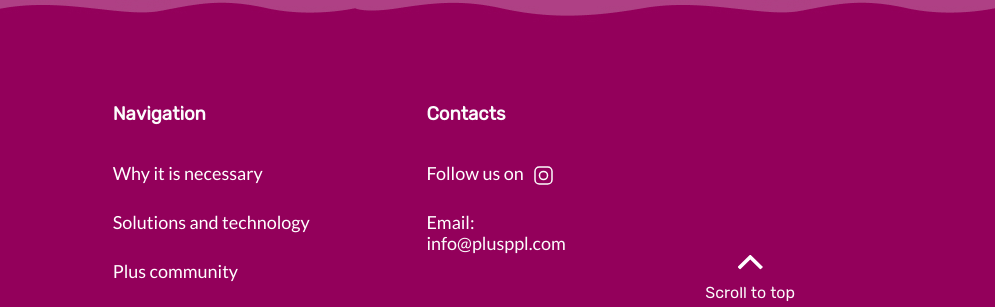
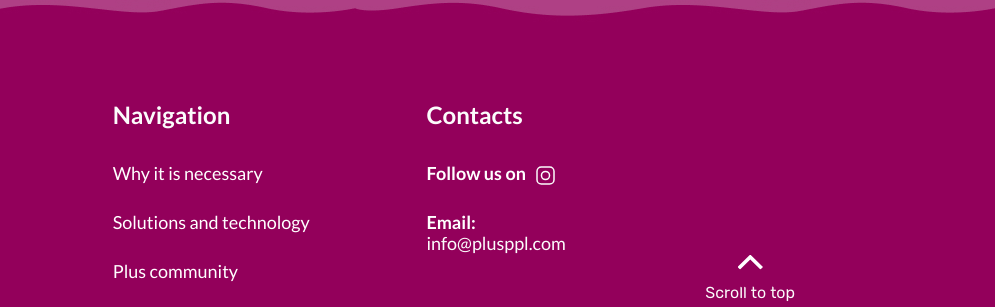
Before and after one commit to Dissmay/Plusppl, a website built with webpack: page src/templates/index.html in a window 1280 px wide. Shown: the part 5722-6029 px from the top of the page, 285-1280 px from the left. Built offline with nearby package versions, Linux system fonts and the light colour scheme; a script that the page names is missing; files whose address does not match are found by name.

Commit message:
Доделал шрифт внизу

```diff
--- a/src/precss/styles.less
+++ b/src/precss/styles.less
@@ -1279,6 +1279,21 @@ svg {
       });
   }
 }
+#footerEmailp{
+  font-size:18px;
+  font-weight:Lato;
+  font-weight:700;
+}
+#footerEmail{
+  font-size:18px;
+  font-weight:Lato;
+  font-weight:400;
+}
+#footerFollow{
+  font-size:18px;
+   font-weight:Lato;
+  font-weight:700;
+}
 .footer {
   background-image: url(../img/footerBackground.jpg);
   padding-top: 100px;
@@ -1291,6 +1306,8 @@ svg {
 
       });
 &__instaIcon{
+  font-family:Lato;
+  font-weight:700;
    &:after{
         content:'';
         display:inline-block;
@@ -1340,10 +1357,19 @@ svg {
       color: #fcfcfc;
       text-decoration: none;
     }
-  }
+
+  }
+
   &__li {
+
+
+
+
     &_h {
       margin-bottom: 38px;
+      font-family:Lato;
+      font-weight:700;
+      font-size:24px;
     }
     &_p {
       margin-bottom: 28px;
@@ -1351,10 +1377,9 @@ svg {
       font-size:18px;
       text-decoration:none;
       color:#fff;
-      font-family:Rubik plus;
-      &:last-child {
-        font-family:lato;
-      }
+      font-family:Lato;
+      font-weight:400;
+
 
       .media(600px,{
        margin-bottom: 20px;
--- a/src/templates/index.html
+++ b/src/templates/index.html
@@ -10,7 +10,7 @@
 	<title> Document </title>
 	<link rel="stylesheet" href="./css/styles.css">
 	<link href="https://fonts.googleapis.com/css?family=Pacifico|Rubik:400,700&display=swap" rel="stylesheet">
-<link href="https://fonts.googleapis.com/css?family=Lato:400,700&display=swap" rel="stylesheet">
+<link href="https://fonts.googleapis.com/css?family=Lato:400,700,900&display=swap" rel="stylesheet">
 	<!-- HTML5 shim and Respond.js-->
 	<!-- [if lt IE 9]>
 		<script src="https://oss.maxcdn.com/libs/html5shiv/3.7.0/html5shiv.js"></script>
@@ -331,11 +331,11 @@
 		    <ul class="footer__ul">
 		      <li class="footer__li"><h3 class="footer__li_h">Contacts</h3></li>
 		      <li class="footer__li">
-		        <p class="footer__li_p footer__instaIcon">Follow us on</p>
+		        <p id="footerFollow" class="footer__li_p footer__instaIcon">Follow us on</p>
 		      </li>
 		      <li class="footer__li">
-		        <p class="footer__li_p">Email: <br>
-		        <a href="mailto:info@plusppl.com">info@plusppl.com</a></p>
+		        <p id="footerEmailp" class="footer__li_p">Email: <br>
+		        <a id="footerEmail" href="mailto:info@plusppl.com">info@plusppl.com</a></p>
 		      </li>
 		    </ul>
 	  </div>
```
Also changed, not shown: build/css/styles.css, build/index.html, 1 other file.
